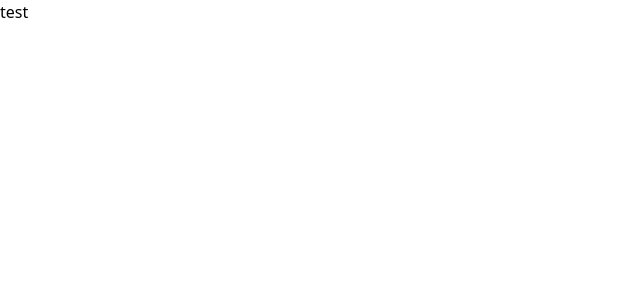
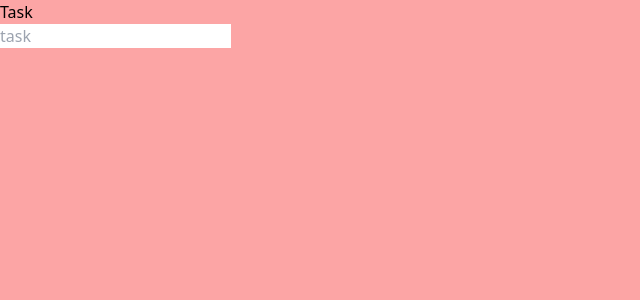
Before and after one commit to Nekromenzer/task-management, a React (Create React App) app: page / in a window 1280 px wide. Shown: the top 300 px of the page, without its empty margins (0-640 px from the left). Built offline with nearby package versions, Linux system fonts and the light colour scheme.

Commit message:
basic add state

```diff
--- a/src/App.js
+++ b/src/App.js
@@ -1,7 +1,37 @@
 import "./App.css";
+import { useState } from "react";
 
 function App() {
-  return <div className="App">test</div>;
+  const [tasks, setTasks] = useState({
+    title: "",
+    date: "",
+    status: "",
+    priority: "",
+  });
+
+  console.log(tasks);
+
+  const handleOnChange = (e) => {
+    setTasks({ ...tasks, [e.target.name]: e.target.value });
+  };
+
+  return (
+    <div className="App">
+      <div className="h-screen w-auto bg-red-300">
+        <div className="flex items-center justify-between">
+          <div className="flex flex-col">
+            <label>Task</label>
+            <input
+              name="title"
+              onChange={(e) => handleOnChange(e)}
+              value={tasks.title}
+              placeholder="task"
+            />
+          </div>
+        </div>
+      </div>
+    </div>
+  );
 }
 
 export default App;
```
